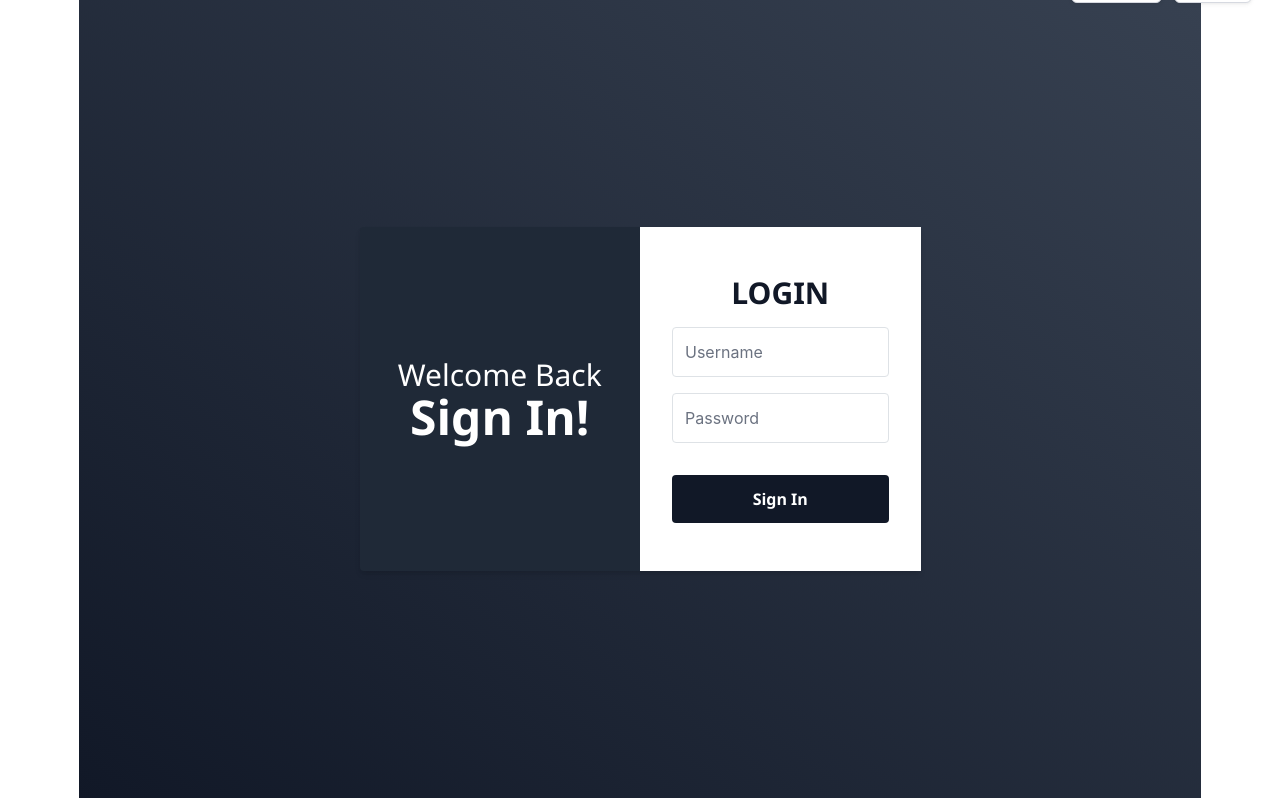
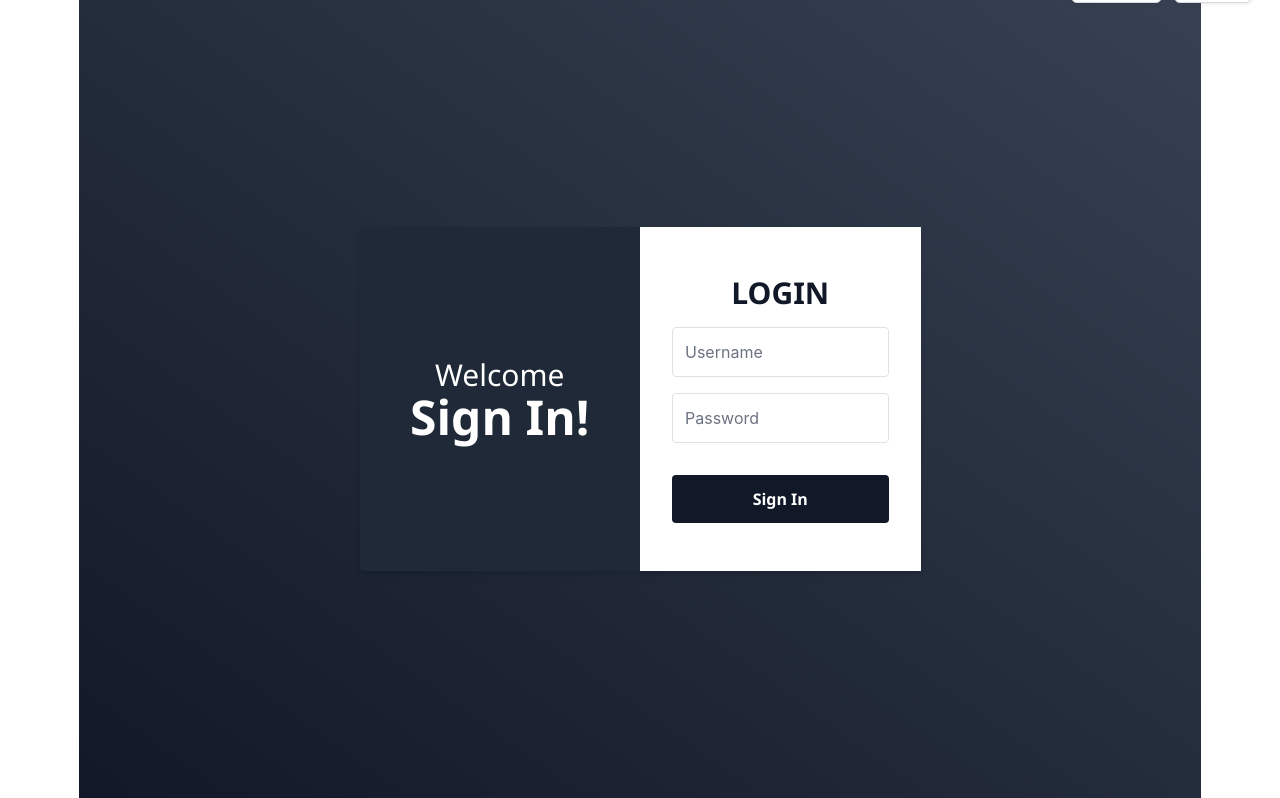
Before and after one commit to x22102817Raj/Notebook, a Django app: page /login/ in a window 1280 px wide. Shown: the part 53-851 px from the top of the page. Run offline with Django 5.2, Linux system fonts and the light colour scheme; some libraries are stand-ins or nearby versions.

Commit message:
Update login.html

```diff
--- a/templates/main/login.html
+++ b/templates/main/login.html
@@ -4,7 +4,7 @@
 <div class="bg-gradient-to-tr from-gray-900 to-gray-700 h-screen w-full flex justify-center items-center">
     <div class="bg-gray-800 w-full sm:w-1/2 md:w-9/12 lg:w-1/2 shadow-md flex flex-col md:flex-row items-center mx-5 sm:m-0 rounded">
       <div class="w-full md:w-1/2 hidden md:flex flex-col justify-center items-center text-white">
-        <h1 class="text-3xl">Welcome Back</h1>
+        <h1 class="text-3xl">Welcome</h1>
         <p class="text-5xl font-extrabold">Sign In!</p>
       </div>
       <div class="bg-white w-full md:w-1/2 flex flex-col items-center py-12 px-8">
```
